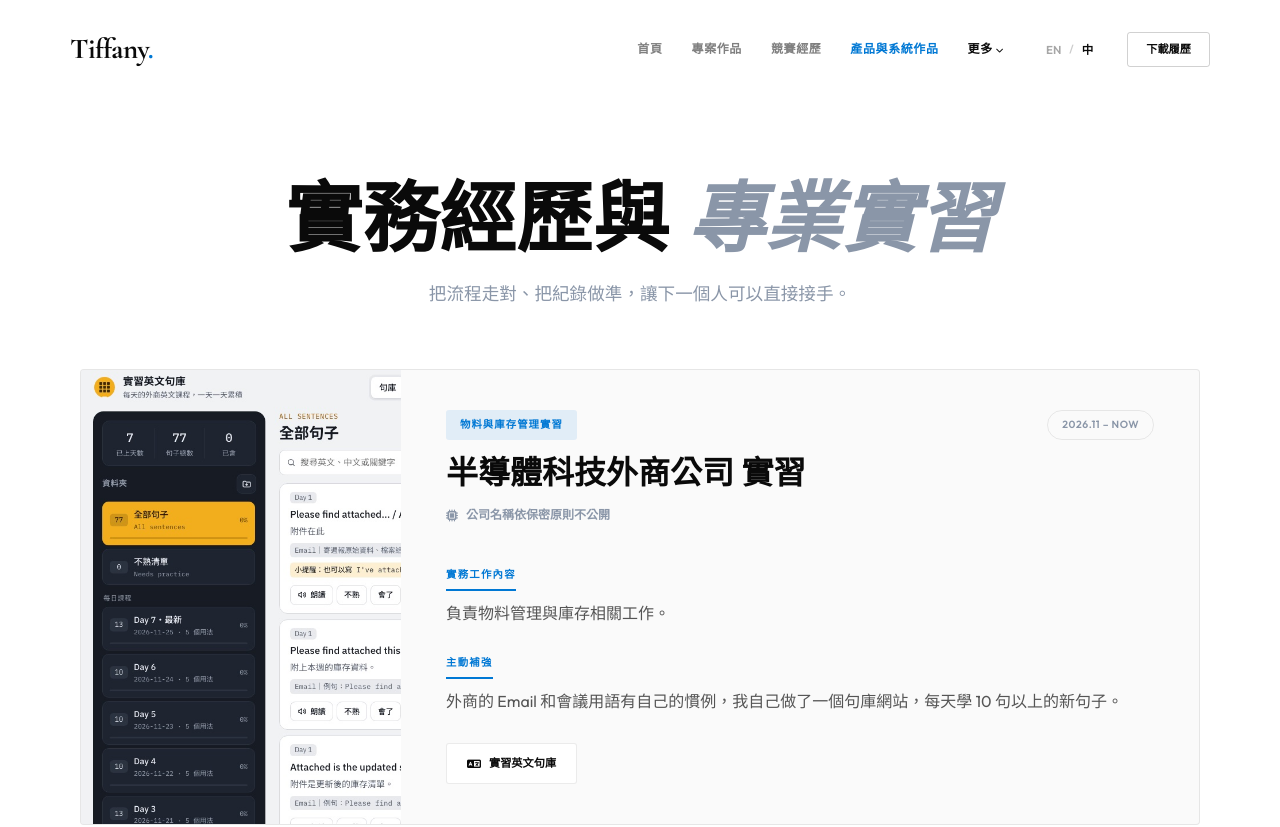
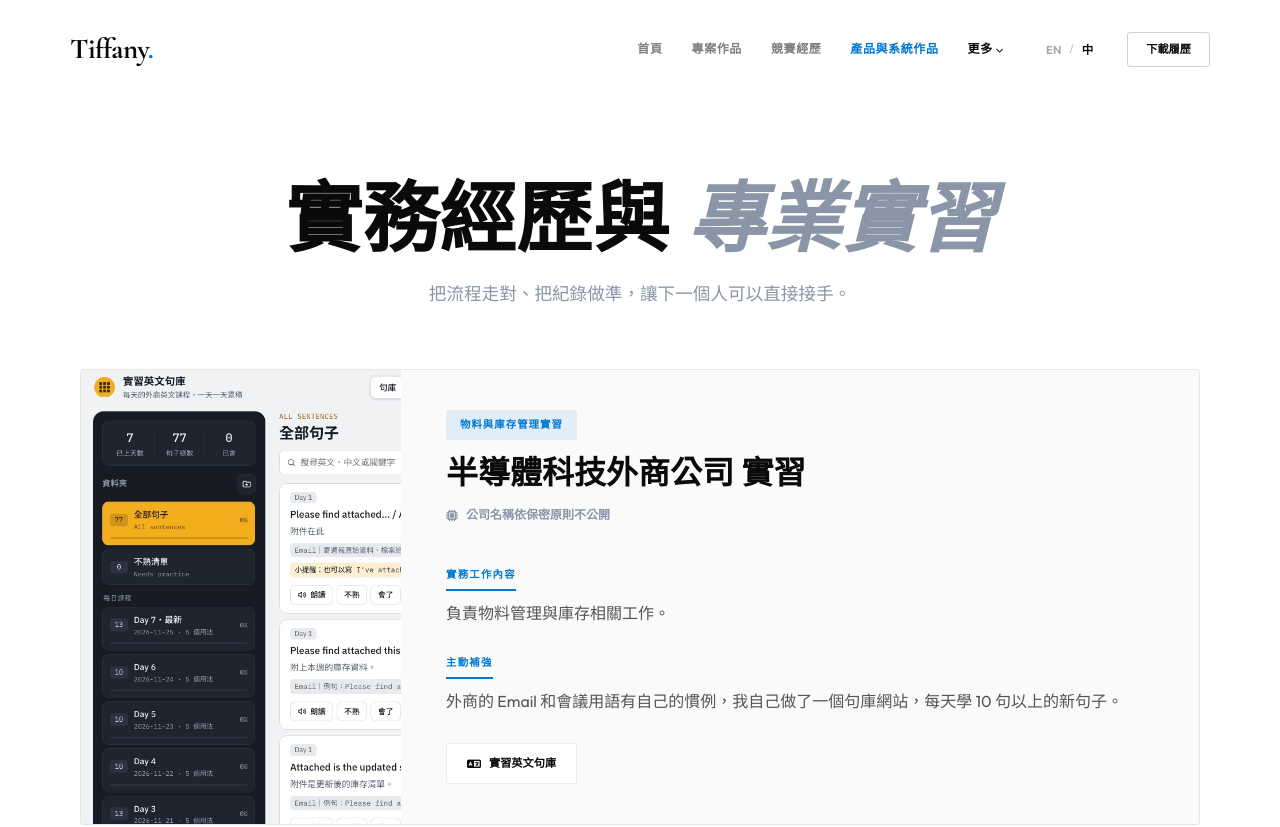
Before and after one commit to 11047021-commits/portfolio, a plain HTML site: page experience.html in a window 1280 px wide. Shown: the top 827 px of the page. Drawn offline with nearby package versions, Linux system fonts and the light colour scheme.

Commit message:
Remove the date from the current internship entry
Co-Authored-By: Claude Opus 5.5 <noreply@anthropic.com>

```diff
--- a/experience.html
+++ b/experience.html
@@ -22,7 +22,6 @@
     <div class="comp-content">
       <div class="comp-header-row">
         <div class="comp-award" data-en="Materials &amp; Inventory Intern">物料與庫存管理實習</div>
-        <div class="comp-date">2026.11 – NOW</div>
       </div>
       <h3 class="comp-h3" data-en="Global Semiconductor Technology Company">半導體科技外商公司 實習</h3>
       <div class="comp-org"><i class="fas fa-microchip"></i> <span data-en="Company name withheld for confidentiality">公司名稱依保密原則不公開</span></div>
```
